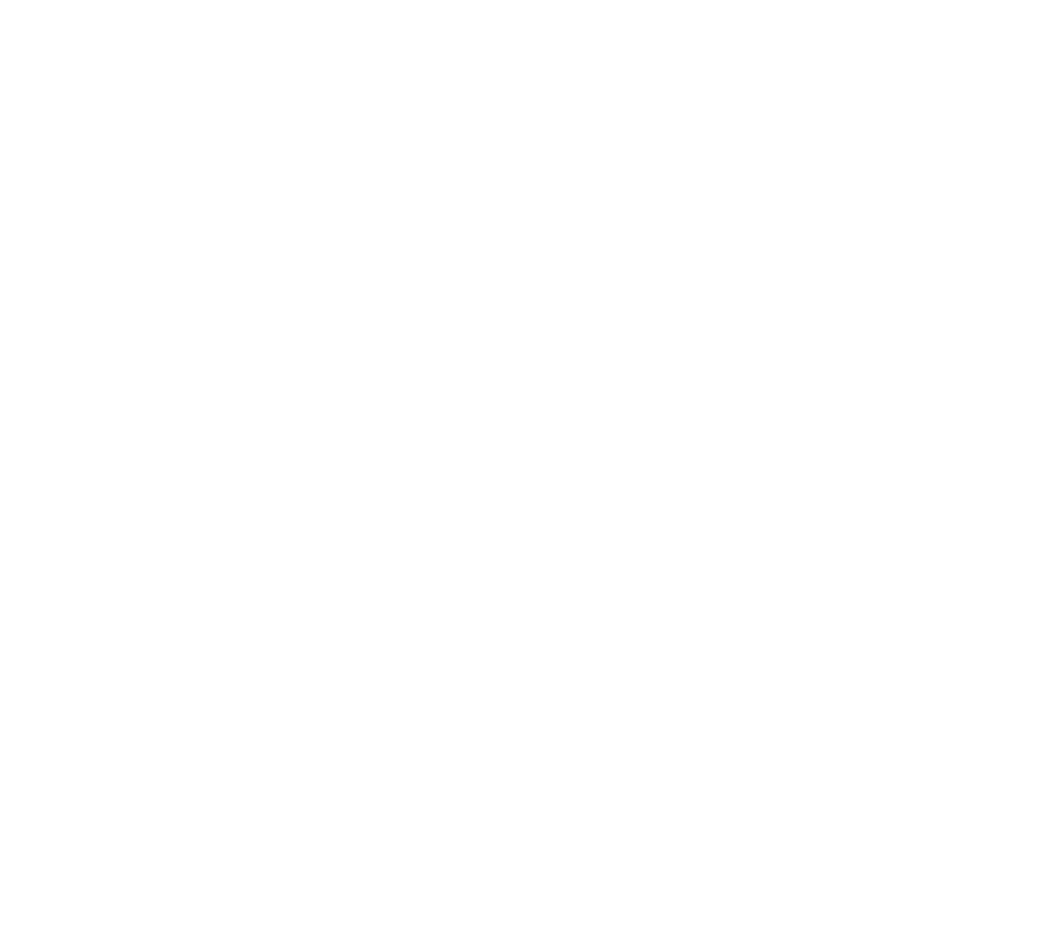
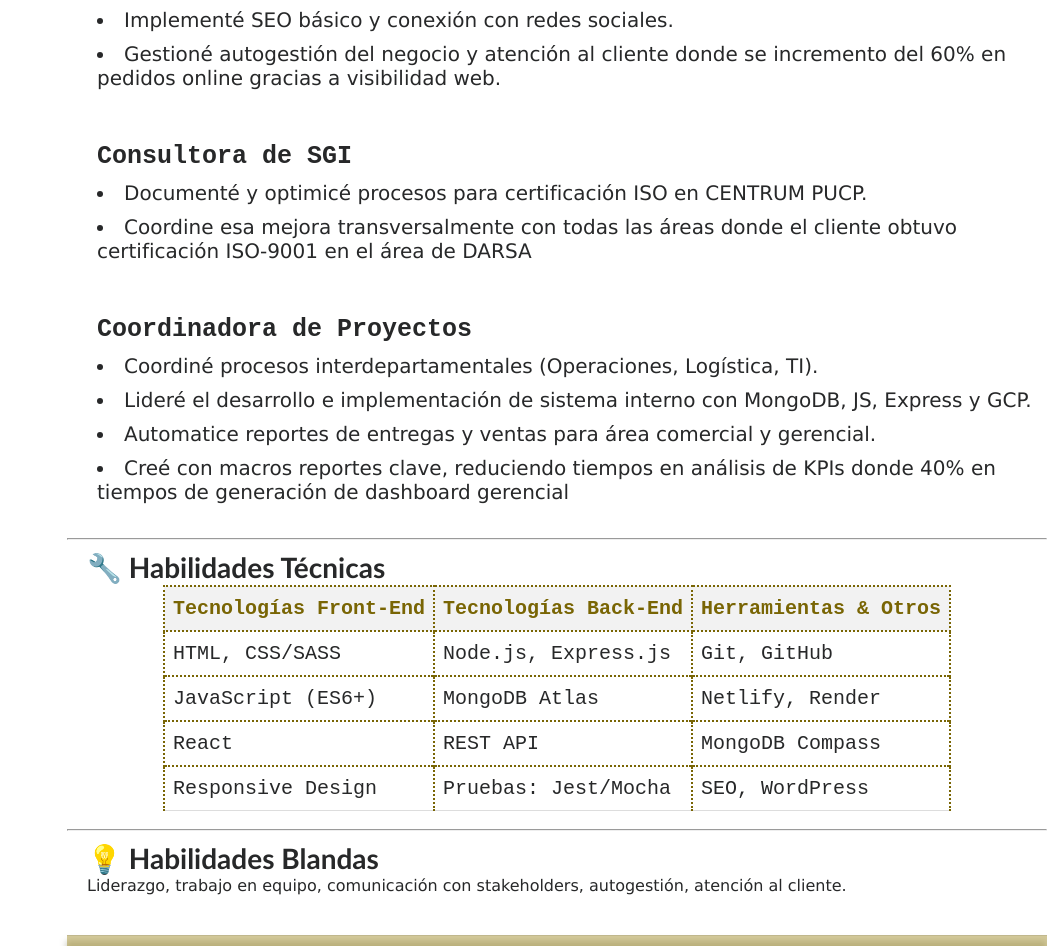
Before and after one commit to greis093/portafolio-cv, a React (Vite) app: page /curriculum in a window 1280 px wide. Shown: the part 1626-2572 px from the top of the page, without its empty margins (233-1280 px from the left). Before the commit the page ends 1411 px from the top, so only its background shows below. Built offline with nearby package versions, Linux system fonts and the light colour scheme; a web font is replaced by a local one.

Commit message:
curriculum

```diff
--- a/src/index.scss
+++ b/src/index.scss
@@ -2,7 +2,7 @@
     margin: 0;
     padding: 0;
     box-sizing: border-box;
-   // border: 1px solid #000;
+   //border: 1px solid #000;
 }
 /* Global Colors*/
 :root {
--- a/src/pages/Curriculum.jsx
+++ b/src/pages/Curriculum.jsx
@@ -24,7 +24,9 @@ const Curriculum = () => {
         con proyectos reales desarrollados y desplegados con React, Node.js, Express y MongoDB.
         Me especializo en interfaces responsivas y despliegue en la nube, y busco oportunidades
         como Front‑End Developer para continuar construyendo soluciones digitales con impacto.</p>
+      <br/>
       </section>
+
       <hr/>
       <section className='perfil-profesional'>
         <h3>🎓 Formación Académica y Cursos</h3>
@@ -77,7 +79,102 @@ const Curriculum = () => {
         </ul>
         <i className='detalle-curso'>Udemy  | Expedición: abr. 2020 | UC-d97162c1-42d9-481d-b6f1-f5e775ddcc87</i>
       </div>
+       <b className='curso-complementario'> ✒️Idiomas:</b>
+         <div className='detalle'>
+          <ul>
+            <li>Español (nativo)</li>
+            <li>Inglés (intermedio)</li>
+            <li>Francés (intermedio)</li>
+          </ul>
+          <br/>
+        </div>
       </section>
+      <hr/>
+      <section className='perfil-profesional'>
+        <h3>💼 Experiencia Profesional</h3>
+        <br/>
+        <div className='detalle-experiencia'>
+         <b>Fundadora y Gestora Digital</b>
+         <span>D’Goyita (pastelería familiar) – Lima | Mar 2020 – Abr 2022</span>
+         <div className='detalle'>
+          <ul>
+            <li>Desarrollé una página web responsive en WordPress con pago online.</li>
+            <li>Implementé SEO básico y conexión con redes sociales.</li>
+            <li>Gestioné autogestión del negocio y atención al cliente donde se incremento del 60% en pedidos online gracias a visibilidad web.</li>
+          </ul>
+          <br/>
+        </div>
+      </div>
+      <br/>
+      <div className='detalle-experiencia'>
+         <b>Consultora de SGI</b>
+         <span>Sigma Quality S.R.L. – Lima | Oct 2019 – Feb 2020</span>
+         <div className='detalle'>
+          <ul>
+            <li>Documenté y optimicé procesos para certificación ISO en CENTRUM PUCP.</li>
+            <li>Coordine esa mejora transversalmente con todas las áreas donde el cliente obtuvo certificación ISO‑9001 en el área de DARSA</li>
+          </ul>
+          <br/>
+        </div>
+      </div>
+      <br/>
+      <div className='detalle-experiencia'>
+         <b>Coordinadora de Proyectos</b>
+         <span>Edú Holding Group – Lima | Mar 2017 – Jul 2018</span>
+         <div className='detalle'>
+          <ul>
+            <li>Coordiné procesos interdepartamentales (Operaciones, Logística, TI).</li>
+            <li>Lideré el desarrollo e implementación de sistema interno con MongoDB, JS, Express y GCP.</li>
+            <li>Automatice reportes de entregas y ventas para área comercial y gerencial.</li>
+            <li>Creé con macros reportes clave, reduciendo tiempos en análisis de KPIs donde 40% en tiempos de generación de dashboard gerencial</li>
+          </ul>
+          <br/>
+        </div>
+      </div>
+      </section>
+       <hr/>
+      <section className='perfil-profesional'>
+        <h3>🔧 Habilidades Técnicas</h3>
+        <div>
+          <table>
+            <tr>
+            <th>Tecnologías Front-End</th>
+            <th>Tecnologías Back-End</th>
+            <th>Herramientas & Otros</th>
+          </tr>
+          <tr>
+            <td>HTML, CSS/SASS</td>
+            <td>Node.js, Express.js</td>
+            <td>Git, GitHub</td>
+          </tr>
+          <tr>
+            <td>JavaScript (ES6+)</td>
+            <td>MongoDB Atlas</td>
+            <td>Netlify, Render</td>
+          </tr>
+          <tr>
+            <td>React</td>
+            <td>REST API</td>
+            <td>MongoDB Compass</td>
+          </tr>
+          <tr>
+            <td>Responsive Design</td>
+            <td>Pruebas: Jest/Mocha</td>
+            <td>SEO, WordPress</td>
+          </tr>
+        </table>
+        <br/>
+        </div>
+        </section>
+         <hr/>
+        <section className='perfil-profesional'>
+        <h3>💡 Habilidades Blandas</h3>
+        <div className='detalle-experiencia'>
+          <div className='detalle-habilidades'>
+              Liderazgo, trabajo en equipo, comunicación con stakeholders, autogestión, atención al cliente.
+          </div>
+         </div>
+        </section>
     </div>
   )
 }
--- a/src/pages/Curriculum.scss
+++ b/src/pages/Curriculum.scss
@@ -94,3 +94,50 @@ em{
       font-size: 15px;
     }
 }
+.detalle-experiencia b{
+    color:var(--default-color);
+    margin-left: 0px;
+    font-size: 20px;
+    padding-top: 22px;
+    @media screen and (min-width: 576px){
+     margin-left: 30px;
+    font-size: 25px;
+    }
+}
+.detalle-experiencia span{
+    display: none;
+    color:var(--color-bg);
+    font-size: 20px;
+    margin-left: 30px;
+    padding-top: 20px;
+}
+table {
+    border-collapse: collapse;
+    margin-left: auto;
+    margin-right: auto;
+    font-size: 13px;
+  }
+  th {
+    text-align: left;
+    background-color: #f2f2f2;
+    color:var(--color-bg);
+    border: 2px dotted var(--color-bg);
+    @media screen and (min-width: 576px){
+        font-size: 20px;
+        padding: 10px 8px;
+    }
+  }
+  td {
+    border: 2px dotted var(--color-bg);
+    border-bottom: 1px solid #ddd;
+    color:var(--default-color);
+    @media screen and (min-width: 576px){
+        font-size: 20px;
+        padding: 10px 8px;
+    }
+  }
+  .detalle-habilidades{
+    color:var(--default-color);
+    margin-left: 20px;
+    font-family:'Lucida Sans', 'Lucida Sans Regular', 'Lucida Grande', 'Lucida Sans Unicode', Geneva, Verdana, sans-serif;
+  }
```
